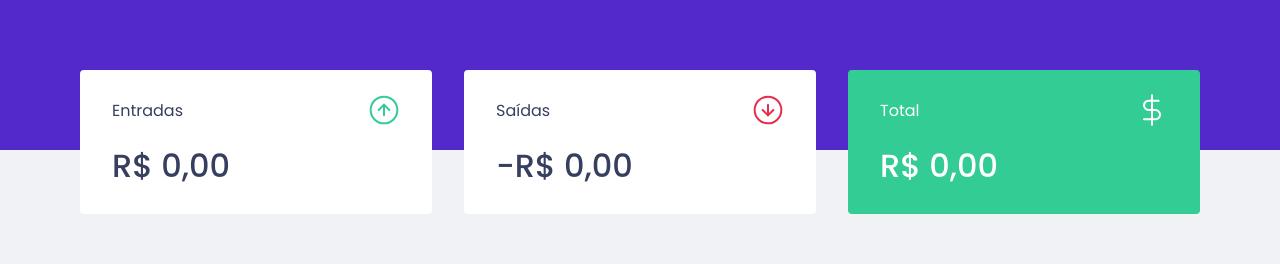
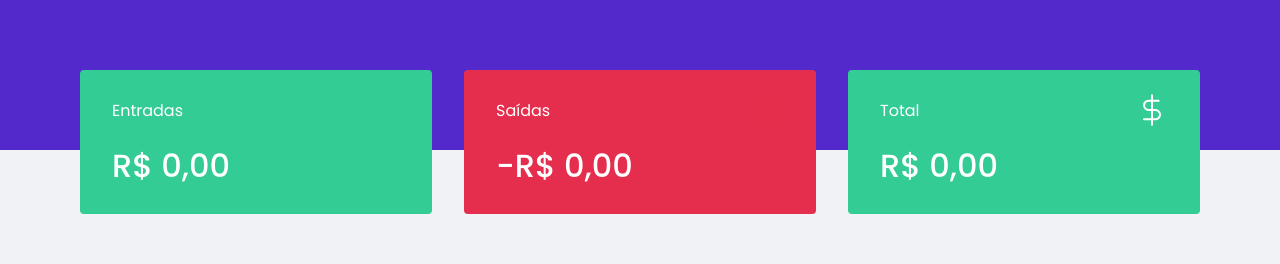
Before and after one commit to danvb112/Dtmoney, a React (Create React App) app: page / in a window 1280 px wide. Shown: the part 122-386 px from the top of the page. Built offline with nearby package versions, Linux system fonts and the light colour scheme; no server answers; what miragejs would draw is missing.

Commit message:
Fix background color bug from summary

```diff
--- a/src/components/Summary/index.tsx
+++ b/src/components/Summary/index.tsx
@@ -27,7 +27,7 @@ export function Summary() {
 
     return (
         <Container>
-            <div>
+            <div className="hightlight-background">
                 <header>
                     <p>Entradas</p>
                     <img src={incomeImg} />
@@ -39,7 +39,7 @@ export function Summary() {
                     }).format(summary.deposits)}
                 </strong>
             </div>
-            <div>
+            <div className="hightlight-background-red">
                 <header>
                     <p>Saídas</p>
                     <img src={outcomeImg} />
--- a/src/components/Summary/styles.ts
+++ b/src/components/Summary/styles.ts
@@ -30,5 +30,10 @@ export const Container = styled.div`
             background: var(--green);
             color: #FFF;
         }
+
+        &.hightlight-background-red {
+            background: var(--red);
+            color: #FFF;
+        }
     }
 `
```
